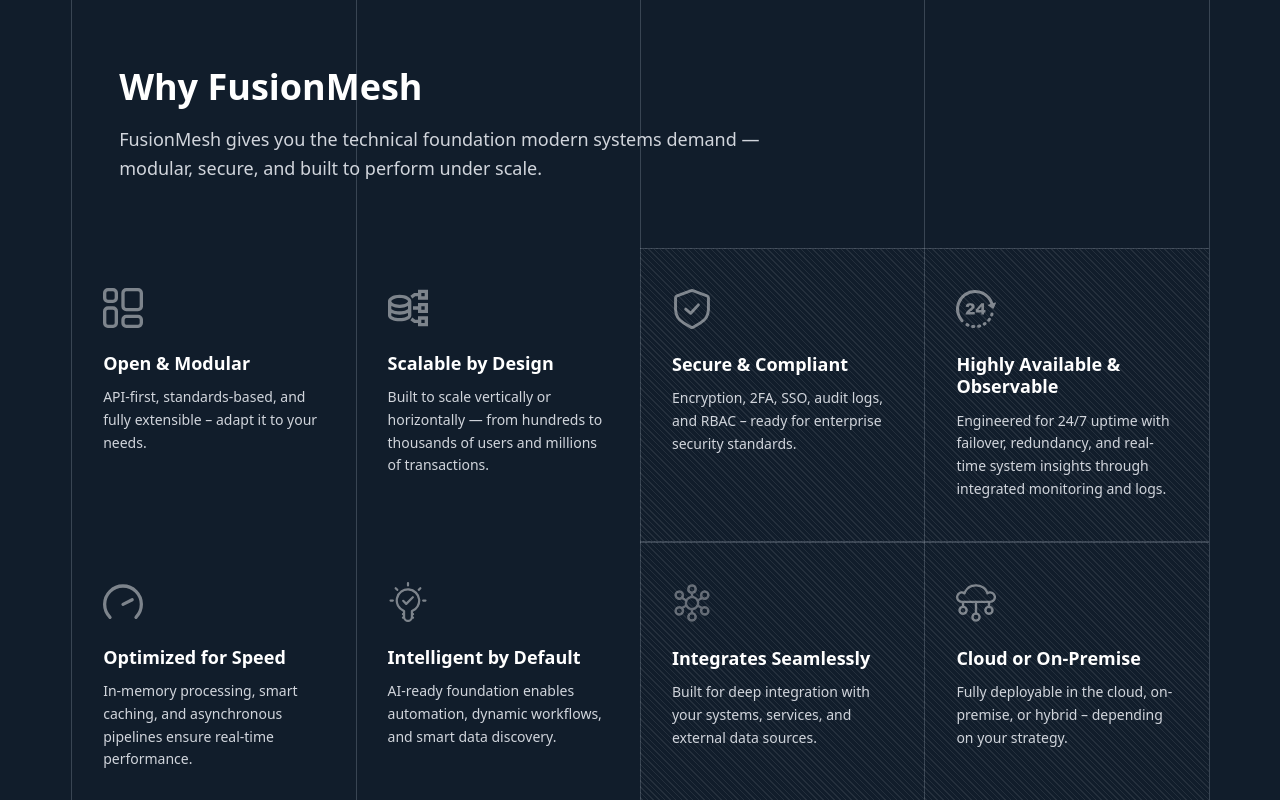
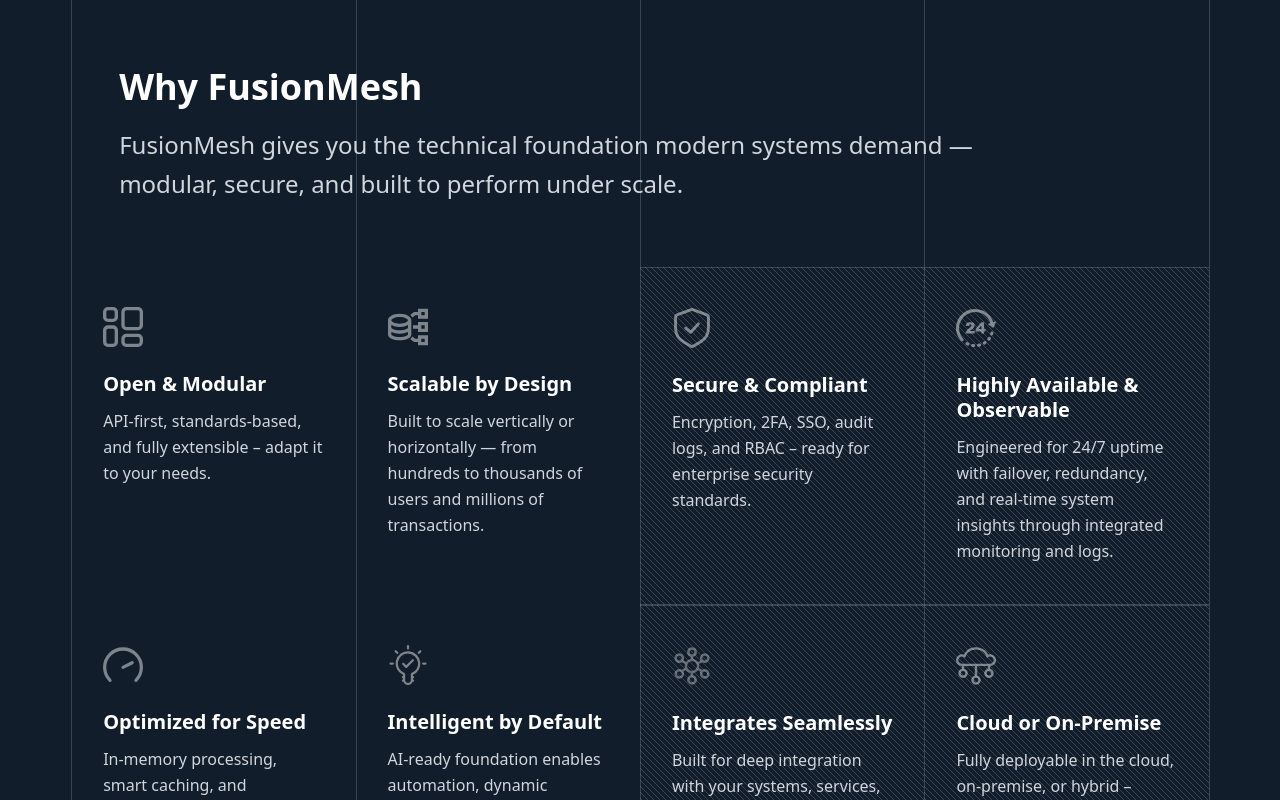
Before and after one commit to abdullah-fareed1/synergic, a Next.js app: page /fusionmesh in a window 1280 px wide. Shown: the part 1520-2320 px from the top of the page. Built offline with nearby package versions, Linux system fonts and the light colour scheme.

Commit message:
QA Updates - fusionmesh page

```diff
--- a/app/fusionmesh/sections/WhyFusionMeshSection.tsx
+++ b/app/fusionmesh/sections/WhyFusionMeshSection.tsx
@@ -1,4 +1,72 @@
 import { GridSection, GridContainer, GridCol } from "../../components/grid";
+
+const featureCards = [
+  {
+    icon: "/icons/dashboard.svg",
+    title: "Open & Modular",
+    description: "API-first, standards-based, and fully extensible – adapt it to your needs.",
+    hasStripedBackground: false,
+  },
+  {
+    icon: "/icons/scale-out-repository.svg",
+    title: "Scalable by Design",
+    description: "Built to scale vertically or horizontally — from hundreds to thousands of users and millions of transactions.",
+    hasStripedBackground: false,
+  },
+  {
+    icon: "/icons/secure-shield.svg",
+    title: "Secure & Compliant",
+    description: "Encryption, 2FA, SSO, audit logs, and RBAC – ready for enterprise security standards.",
+    hasStripedBackground: true,
+  },
+  {
+    icon: "/icons/24-hour-service.svg",
+    title: "Highly Available & Observable",
+    description: "Engineered for 24/7 uptime with failover, redundancy, and real-time system insights through integrated monitoring and logs.",
+    hasStripedBackground: true,
+  },
+  {
+    icon: "/icons/speed-alt.svg",
+    title: "Optimized for Speed",
+    description: "In-memory processing, smart caching, and asynchronous pipelines ensure real-time performance.",
+    hasStripedBackground: false,
+  },
+  {
+    icon: "/icons/light-bulb-idea.svg",
+    title: "Intelligent by Default",
+    description: "AI-ready foundation enables automation, dynamic workflows, and smart data discovery.",
+    hasStripedBackground: false,
+  },
+  {
+    icon: "/icons/server-cluster.svg",
+    title: "Integrates Seamlessly",
+    description: "Built for deep integration with your systems, services, and external data sources.",
+    hasStripedBackground: true,
+  },
+  {
+    icon: "/icons/cloud-network.svg",
+    title: "Cloud or On-Premise",
+    description: "Fully deployable in the cloud, on-premise, or hybrid – depending on your strategy.",
+    hasStripedBackground: true,
+  },
+];
+
+const sectionContent = {
+  header: {
+    title: "Why FusionMesh",
+    description: "FusionMesh gives you the technical foundation modern systems demand — modular, secure, and built to perform under scale.",
+  },
+  costEfficient: {
+    title: "Cost-Efficient by Design",
+    description: "Fusion is built on open standards and proven technologies — giving you freedom of choice and control over costs.",
+    subDescription: "It supports both open-source and commercial solutions, so you can optimize infrastructure based on your scale, budget, and compliance needs.",
+  },
+};
+
+const stripeStyle = {
+  backgroundImage: 'linear-gradient(45deg, rgb(156 163 175 / 0.3) 8.33%, transparent 8.33%, transparent 50%, rgb(156 163 175 / 0.3) 50%, rgb(156 163 175 / 0.3) 58.33%, transparent 58.33%, transparent 100%)',
+  backgroundSize: '6.00px 6.00px',
+};
 
 interface FeatureCardProps {
   icon: string;
@@ -13,9 +81,6 @@ const FeatureCard: React.FC<FeatureCardProps> = ({
   description,
   hasStripedBackground = false,
 }) => {
-  const stripePattern =
-    "repeating-linear-gradient(45deg, rgba(255, 255, 255, 0.08) 0px, rgba(255, 255, 255, 0.08) 1px, transparent 1px, transparent 4px)";
-
   const cardClasses = hasStripedBackground
     ? "h-full border-t border-b border-gray-400/30"
     : "h-full";
@@ -23,29 +88,44 @@ const FeatureCard: React.FC<FeatureCardProps> = ({
   return (
     <div
       className={cardClasses}
-      style={
-        hasStripedBackground
-          ? {
-              backgroundImage: stripePattern,
-              backgroundSize: "auto",
-            }
-          : {}
-      }
+      style={hasStripedBackground ? stripeStyle : {}}
     >
       <div className="px-8 py-10 h-full flex flex-col">
         <div className="mb-6">
           <img src={icon} alt={title} className="w-10 h-10 opacity-70" />
         </div>
-        <h3 className="text-lg font-bold text-white mb-3 leading-tight">
+        <h3 className="text-xl font-bold text-white mb-3 leading-tight">
           {title}
         </h3>
-        <p className="text-gray-300 text-sm leading-relaxed">{description}</p>
+        <p className="text-gray-300 text-base leading-relaxed">{description}</p>
       </div>
     </div>
   );
 };
 
+const MobileFeatureCard: React.FC<FeatureCardProps> = ({
+  icon,
+  title,
+  description,
+}) => (
+  <div className="border-t border-b border-gray-400/30 py-8 -mx-6 px-6">
+    <div className="flex gap-4">
+      <div className="shrink-0">
+        <img src={icon} alt={title} className="w-10 h-10 opacity-70" />
+      </div>
+      <div>
+        <h3 className="text-lg font-bold text-white mb-2">{title}</h3>
+        <p className="text-gray-300 text-sm leading-relaxed">{description}</p>
+      </div>
+    </div>
+  </div>
+);
+
 const WhyFusionMeshSection = () => {
+  const firstRowCards = featureCards.slice(0, 4);
+  const secondRowCards = featureCards.slice(4, 8);
+  const columnSpans = ["A", "B", "C", "D"] as const;
+
   return (
     <>
       {/* Desktop */}
@@ -61,12 +141,11 @@ const WhyFusionMeshSection = () => {
             className="flex flex-col justify-center py-16 pl-12"
           >
             <h2 className="text-4xl font-extrabold text-white mb-4 leading-tight">
-              Why FusionMesh
+              {sectionContent.header.title}
             </h2>
-            <p className="text-gray-300 text-lg leading-relaxed max-w-2xl">
-              FusionMesh gives you the technical foundation modern systems
-              demand —<br />
-              modular, secure, and built to perform under scale.
+            <p className="text-gray-300 text-2xl leading-relaxed max-w-4xl">
+              {sectionContent.header.description.split(' — ')[0]} —<br />
+              {sectionContent.header.description.split(' — ')[1]}
             </p>
           </GridCol>
         </GridContainer>
@@ -79,39 +158,11 @@ const WhyFusionMeshSection = () => {
         desktopOnly={true}
       >
         <GridContainer className="min-h-70">
-          <GridCol span="A">
-            <FeatureCard
-              icon="/icons/dashboard.svg"
-              title="Open & Modular"
-              description="API-first, standards-based, and fully extensible – adapt it to your needs."
-            />
-          </GridCol>
-
-          <GridCol span="B">
-            <FeatureCard
-              icon="/icons/scale-out-repository.svg"
-              title="Scalable by Design"
-              description="Built to scale vertically or horizontally — from hundreds to thousands of users and millions of transactions."
-            />
-          </GridCol>
-
-          <GridCol span="C">
-            <FeatureCard
-              icon="/icons/secure-shield.svg"
-              title="Secure & Compliant"
-              description="Encryption, 2FA, SSO, audit logs, and RBAC – ready for enterprise security standards."
-              hasStripedBackground={true}
-            />
-          </GridCol>
-
-          <GridCol span="D">
-            <FeatureCard
-              icon="/icons/24-hour-service.svg"
-              title="Highly Available & Observable"
-              description="Engineered for 24/7 uptime with failover, redundancy, and real-time system insights through integrated monitoring and logs."
-              hasStripedBackground={true}
-            />
-          </GridCol>
+          {firstRowCards.map((card, index) => (
+            <GridCol key={card.title} span={columnSpans[index]}>
+              <FeatureCard {...card} />
+            </GridCol>
+          ))}
         </GridContainer>
       </GridSection>
 
@@ -122,39 +173,11 @@ const WhyFusionMeshSection = () => {
         desktopOnly={true}
       >
         <GridContainer className="min-h-70">
-          <GridCol span="A">
-            <FeatureCard
-              icon="/icons/speed-alt.svg"
-              title="Optimized for Speed"
-              description="In-memory processing, smart caching, and asynchronous pipelines ensure real-time performance."
-            />
-          </GridCol>
-
-          <GridCol span="B">
-            <FeatureCard
-              icon="/icons/light-bulb-idea.svg"
-              title="Intelligent by Default"
-              description="AI-ready foundation enables automation, dynamic workflows, and smart data discovery."
-            />
-          </GridCol>
-
-          <GridCol span="C">
-            <FeatureCard
-              icon="/icons/server-cluster.svg"
-              title="Integrates Seamlessly"
-              description="Built for deep integration with your systems, services, and external data sources."
-              hasStripedBackground={true}
-            />
-          </GridCol>
-
-          <GridCol span="D">
-            <FeatureCard
-              icon="/icons/cloud-network.svg"
-              title="Cloud or On-Premise"
-              description="Fully deployable in the cloud, on-premise, or hybrid – depending on your strategy."
-              hasStripedBackground={true}
-            />
-          </GridCol>
+          {secondRowCards.map((card, index) => (
+            <GridCol key={card.title} span={columnSpans[index]}>
+              <FeatureCard {...card} />
+            </GridCol>
+          ))}
         </GridContainer>
       </GridSection>
 
@@ -173,10 +196,7 @@ const WhyFusionMeshSection = () => {
             <div className="absolute inset-0 w-full h-full">
               <div
                 className="w-full h-full border-t border-b border-gray-400/30"
-                style={{
-                  backgroundImage:
-                    "repeating-linear-gradient(45deg, rgba(255, 255, 255, 0.08) 0px, rgba(255, 255, 255, 0.08) 1px, transparent 1px, transparent 4px)",
-                }}
+                style={stripeStyle}
               ></div>
               <div
                 className="absolute w-full h-px bg-gray-400/30"
@@ -199,16 +219,13 @@ const WhyFusionMeshSection = () => {
                 </div>
               </div>
               <h2 className="text-4xl font-extrabold text-white mb-6 leading-tight">
-                Cost-Efficient by Design
+                {sectionContent.costEfficient.title}
               </h2>
               <p className="text-gray-300 text-lg leading-relaxed mb-4">
-                Fusion is built on open standards and proven technologies — giving
-                you freedom of choice and control over costs.
+                {sectionContent.costEfficient.description}
               </p>
               <p className="text-gray-400 text-base leading-relaxed">
-                It supports both open-source and commercial solutions, so you can
-                optimize infrastructure based on your scale, budget, and
-                compliance needs.
+                {sectionContent.costEfficient.subDescription}
               </p>
             </div>
           </div>
@@ -219,183 +236,17 @@ const WhyFusionMeshSection = () => {
       <section className="lg:hidden bg-[#111D2B] px-6 py-12">
         <div className="mb-12">
           <h2 className="text-3xl font-extrabold text-white mb-4">
-            Why FusionMesh
+            {sectionContent.header.title}
           </h2>
           <p className="text-gray-300 text-base leading-relaxed">
-            FusionMesh gives you the technical foundation modern systems demand
-            — modular, secure, and built to perform under scale.
+            {sectionContent.header.description}
           </p>
         </div>
 
         <div className="space-y-0">
-          <div className="border-t border-b border-gray-400/30 py-8 -mx-6 px-6">
-            <div className="flex gap-4">
-              <div className="shrink-0">
-                <img
-                  src="/icons/dashboard.svg"
-                  alt="Open & Modular"
-                  className="w-10 h-10 opacity-70"
-                />
-              </div>
-              <div>
-                <h3 className="text-lg font-bold text-white mb-2">
-                  Open & Modular
-                </h3>
-                <p className="text-gray-300 text-sm leading-relaxed">
-                  API-first, standards-based, and fully extensible – adapt it to
-                  your needs.
-                </p>
-              </div>
-            </div>
-          </div>
-
-          <div className="border-t border-b border-gray-400/30 py-8 -mx-6 px-6">
-            <div className="flex gap-4">
-              <div className="shrink-0">
-                <img
-                  src="/icons/scale-out-repository.svg"
-                  alt="Scalable by Design"
-                  className="w-10 h-10 opacity-70"
-                />
-              </div>
-              <div>
-                <h3 className="text-lg font-bold text-white mb-2">
-                  Scalable by Design
-                </h3>
-                <p className="text-gray-300 text-sm leading-relaxed">
-                  Built to scale vertically or horizontally — from hundreds to
-                  thousands of users and millions of transactions.
-                </p>
-              </div>
-            </div>
-          </div>
-
-          <div className="border-t border-b border-gray-400/30 py-8 -mx-6 px-6">
-            <div className="flex gap-4">
-              <div className="shrink-0">
-                <img
-                  src="/icons/secure-shield.svg"
-                  alt="Secure & Compliant"
-                  className="w-10 h-10 opacity-70"
-                />
-              </div>
-              <div>
-                <h3 className="text-lg font-bold text-white mb-2">
-                  Secure & Compliant
-                </h3>
-                <p className="text-gray-300 text-sm leading-relaxed">
-                  Encryption, 2FA, SSO, audit logs, and RBAC – ready for
-                  enterprise security standards.
-                </p>
-              </div>
-            </div>
-          </div>
-
-          <div className="border-t border-b border-gray-400/30 py-8 -mx-6 px-6">
-            <div className="flex gap-4">
-              <div className="shrink-0">
-                <img
-                  src="/icons/24-hour-service.svg"
-                  alt="Highly Available"
-                  className="w-10 h-10 opacity-70"
-                />
-              </div>
-              <div>
-                <h3 className="text-lg font-bold text-white mb-2">
-                  Highly Available & Observable
-                </h3>
-                <p className="text-gray-300 text-sm leading-relaxed">
-                  Engineered for 24/7 uptime with failover, redundancy, and
-                  real-time system insights through integrated monitoring and
-                  logs.
-                </p>
-              </div>
-            </div>
-          </div>
-
-          <div className="border-t border-b border-gray-400/30 py-8 -mx-6 px-6">
-            <div className="flex gap-4">
-              <div className="shrink-0">
-                <img
-                  src="/icons/speed-alt.svg"
-                  alt="Optimized for Speed"
-                  className="w-10 h-10 opacity-70"
-                />
-              </div>
-              <div>
-                <h3 className="text-lg font-bold text-white mb-2">
-                  Optimized for Speed
-                </h3>
-                <p className="text-gray-300 text-sm leading-relaxed">
-                  In-memory processing, smart caching, and asynchronous
-                  pipelines ensure real-time performance.
-                </p>
-              </div>
-            </div>
-          </div>
-
-          <div className="border-t border-b border-gray-400/30 py-8 -mx-6 px-6">
-            <div className="flex gap-4">
-              <div className="shrink-0">
-                <img
-                  src="/icons/light-bulb-idea.svg"
-                  alt="Intelligent by Default"
-                  className="w-10 h-10 opacity-70"
-                />
-              </div>
-              <div>
-                <h3 className="text-lg font-bold text-white mb-2">
-                  Intelligent by Default
-                </h3>
-                <p className="text-gray-300 text-sm leading-relaxed">
-                  AI-ready foundation enables automation, dynamic workflows, and
-                  smart data discovery.
-                </p>
-              </div>
-            </div>
-          </div>
-
-          <div className="border-t border-b border-gray-400/30 py-8 -mx-6 px-6">
-            <div className="flex gap-4">
-              <div className="shrink-0">
-                <img
-                  src="/icons/server-cluster.svg"
-                  alt="Integrates Seamlessly"
-                  className="w-10 h-10 opacity-70"
-                />
-              </div>
-              <div>
-                <h3 className="text-lg font-bold text-white mb-2">
-                  Integrates Seamlessly
-                </h3>
-                <p className="text-gray-300 text-sm leading-relaxed">
-                  Built for deep integration with your systems, services, and
-                  external data sources.
-                </p>
-              </div>
-            </div>
-          </div>
-
-          <div className="border-t border-b border-gray-400/30 py-8 -mx-6 px-6">
-            <div className="flex gap-4">
-              <div className="shrink-0">
-                <img
-                  src="/icons/cloud-network.svg"
-                  alt="Cloud or On-Premise"
-                  className="w-10 h-10 opacity-70"
-                />
-              </div>
-              <div>
-                <h3 className="text-lg font-bold text-white mb-2">
-                  Cloud or On-Premise
-                </h3>
-                <p className="text-gray-300 text-sm leading-relaxed">
-                  Fully deployable in the cloud, on-premise, or hybrid –
-                  depending on your strategy.
-                </p>
-              </div>
-            </div>
-          </div>
+          {featureCards.map((card) => (
+            <MobileFeatureCard key={card.title} {...card} />
+          ))}
 
           <div className="pt-8">
             <div className="mb-6">
@@ -404,16 +255,13 @@ const WhyFusionMeshSection = () => {
               </div>
             </div>
             <h2 className="text-3xl font-extrabold text-white mb-4">
-              Cost-Efficient by Design
+              {sectionContent.costEfficient.title}
             </h2>
             <p className="text-gray-300 text-base leading-relaxed mb-4">
-              Fusion is built on open standards and proven technologies — giving
-              you freedom of choice and control over costs.
+              {sectionContent.costEfficient.description}
             </p>
             <p className="text-gray-400 text-sm leading-relaxed">
-              It supports both open-source and commercial solutions, so you can
-              optimize infrastructure based on your scale, budget, and
-              compliance needs.
+              {sectionContent.costEfficient.subDescription}
             </p>
           </div>
         </div>
```
